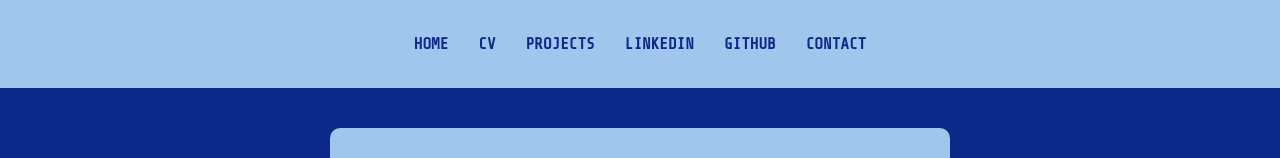
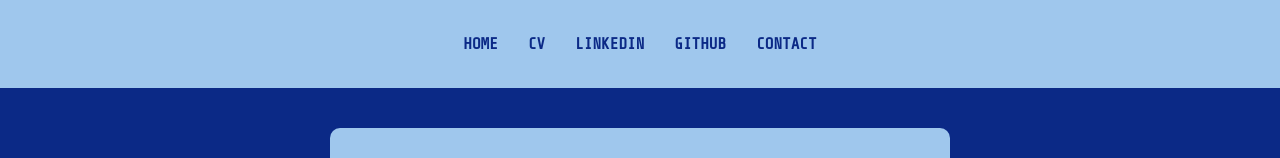
Before and after one commit to Hihthei/Portfolio, a plain HTML site: page html/mbmm.html in a window 1280 px wide. Shown: the top 158 px of the page. Drawn offline with nearby package versions, Linux system fonts and the light colour scheme.

Commit message:
Refacto/Header (#5)

```diff
--- a/html/mbmm.html
+++ b/html/mbmm.html
@@ -17,7 +17,6 @@
             <ul class="nav-links">
                 <li><a href="../index.html">HOME</a></li>
                 <li><a href="cv.html">CV</a></li>
-                <li><a href="projects.html">PROJECTS</a></li>
                 <li><a href="https://www.linkedin.com/in/celin-bouillon/" target="_blank">LINKEDIN</a></li>
                 <li><a href="https://github.com/Hihthei" target="_blank">GITHUB</a></li>
                 <li><a href="contact.html">CONTACT</a></li>
```
Also changed, not shown: html/digit.html (+0 -1 lines), html/graph.html (+0 -1 lines), index.html (+0 -1 lines).
